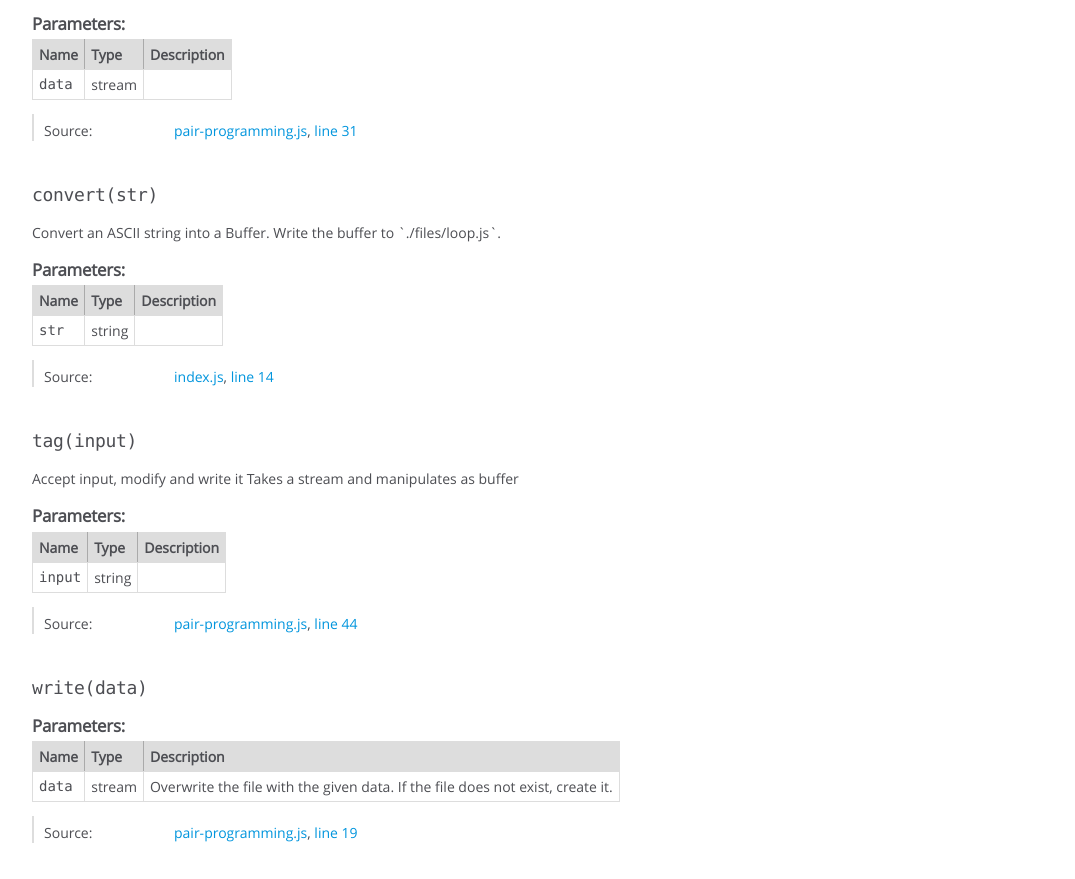
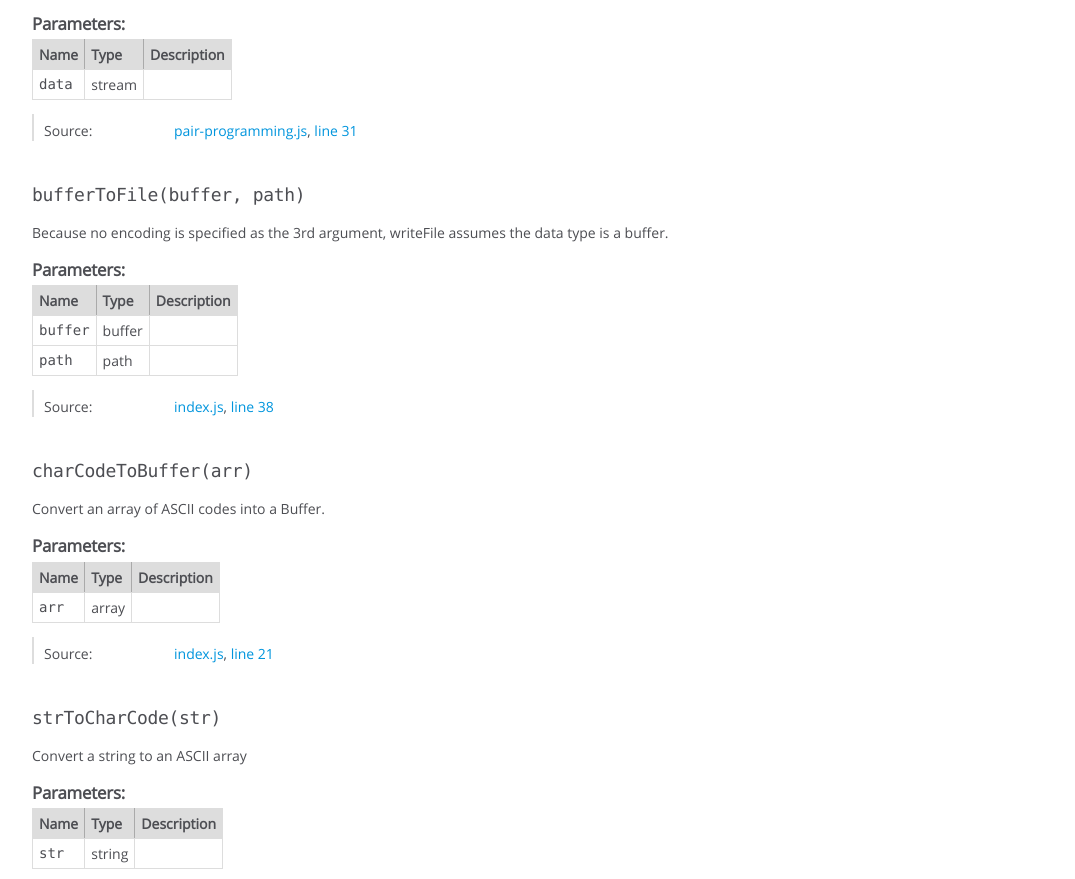
Before and after one commit to charmedsatyr-401-advanced-javascript/lab-04, a website: page docs/global.html in a window 1280 px wide. Shown: the part 286-1165 px from the top of the page, without its empty margins (0-1075 px from the left). Drawn offline with Linux system fonts and the light colour scheme.

Commit message:
Update jsdocs

```diff
--- a/docs/global.html
+++ b/docs/global.html
@@ -239,7 +239,7 @@
 
 
 
-    <h4 class="name" id="convert"><span class="type-signature"></span>convert<span class="signature">(str)</span><span class="type-signature"></span></h4>
+    <h4 class="name" id="bufferToFile"><span class="type-signature"></span>bufferToFile<span class="signature">(buffer, path)</span><span class="type-signature"></span></h4>
 
 
 
@@ -247,8 +247,301 @@
 
 
 <div class="description">
-    Convert an ASCII string into a Buffer.
-Write the buffer to `./files/loop.js`.
+    Because no encoding is specified as the 3rd argument, writeFile
+assumes the data type is a buffer.
+</div>
+
+
+
+
+
+
+
+
+
+    <h5>Parameters:</h5>
+
+
+<table class="params">
+    <thead>
+    <tr>
+
+        <th>Name</th>
+
+
+        <th>Type</th>
+
+
+
+
+
+        <th class="last">Description</th>
+    </tr>
+    </thead>
+
+    <tbody>
+
+
+        <tr>
+
+                <td class="name"><code>buffer</code></td>
+
+
+            <td class="type">
+
+
+<span class="param-type">buffer</span>
+
+
+
+            </td>
+
+
+
+
+
+            <td class="description last"></td>
+        </tr>
+
+
+
+        <tr>
+
+                <td class="name"><code>path</code></td>
+
+
+            <td class="type">
+
+
+<span class="param-type">path</span>
+
+
+
+            </td>
+
+
+
+
+
+            <td class="description last"></td>
+        </tr>
+
+
+    </tbody>
+</table>
+
+
+
+
+
+
+<dl class="details">
+
+
+
+
+
+
+
+
+
+
+
+
+
+
+
+
+
+
+
+
+
+
+
+
+
+
+    <dt class="tag-source">Source:</dt>
+    <dd class="tag-source"><ul class="dummy"><li>
+        <a href="index.js.html">index.js</a>, <a href="index.js.html#line38">line 38</a>
+    </li></ul></dd>
+
+
+
+
+
+
+
+</dl>
+
+
+
+
+
+
+
+
+
+
+
+
+
+
+
+
+
+
+
+
+
+
+
+
+    <h4 class="name" id="charCodeToBuffer"><span class="type-signature"></span>charCodeToBuffer<span class="signature">(arr)</span><span class="type-signature"></span></h4>
+
+
+
+
+
+
+<div class="description">
+    Convert an array of ASCII codes into a Buffer.
+</div>
+
+
+
+
+
+
+
+
+
+    <h5>Parameters:</h5>
+
+
+<table class="params">
+    <thead>
+    <tr>
+
+        <th>Name</th>
+
+
+        <th>Type</th>
+
+
+
+
+
+        <th class="last">Description</th>
+    </tr>
+    </thead>
+
+    <tbody>
+
+
+        <tr>
+
+                <td class="name"><code>arr</code></td>
+
+
+            <td class="type">
+
+
+<span class="param-type">array</span>
+
+
+
+            </td>
+
+
+
+
+
+            <td class="description last"></td>
+        </tr>
+
+
+    </tbody>
+</table>
+
+
+
+
+
+
+<dl class="details">
+
+
+
+
+
+
+
+
+
+
+
+
+
+
+
+
+
+
+
+
+
+
+
+
+
+
+    <dt class="tag-source">Source:</dt>
+    <dd class="tag-source"><ul class="dummy"><li>
+        <a href="index.js.html">index.js</a>, <a href="index.js.html#line21">line 21</a>
+    </li></ul></dd>
+
+
+
+
+
+
+
+</dl>
+
+
+
+
+
+
+
+
+
+
+
+
+
+
+
+
+
+
+
+
+
+
+
+
+    <h4 class="name" id="strToCharCode"><span class="type-signature"></span>strToCharCode<span class="signature">(str)</span><span class="type-signature"></span></h4>
+
+
+
+
+
+
+<div class="description">
+    Convert a string to an ASCII array
 </div>
 
 
@@ -341,7 +634,7 @@ Write the buffer to `./files/loop.js`.
 
     <dt class="tag-source">Source:</dt>
     <dd class="tag-source"><ul class="dummy"><li>
-        <a href="index.js.html">index.js</a>, <a href="index.js.html#line14">line 14</a>
+        <a href="index.js.html">index.js</a>, <a href="index.js.html#line9">line 9</a>
     </li></ul></dd>
 
 
@@ -653,13 +946,13 @@ If the file does not exist, create it.</td>
 </div>
 
 <nav>
-    <h2><a href="index.html">Home</a></h2><h3>Global</h3><ul><li><a href="global.html#append">append</a></li><li><a href="global.html#convert">convert</a></li><li><a href="global.html#tag">tag</a></li><li><a href="global.html#write">write</a></li></ul>
+    <h2><a href="index.html">Home</a></h2><h3>Global</h3><ul><li><a href="global.html#append">append</a></li><li><a href="global.html#bufferToFile">bufferToFile</a></li><li><a href="global.html#charCodeToBuffer">charCodeToBuffer</a></li><li><a href="global.html#strToCharCode">strToCharCode</a></li><li><a href="global.html#tag">tag</a></li><li><a href="global.html#write">write</a></li></ul>
 </nav>
 
 <br class="clear">
 
 <footer>
-    Documentation generated by <a href="https://github.com/jsdoc3/jsdoc">JSDoc 3.5.5</a> on Fri Mar 22 2019 00:26:23 GMT-0700 (Pacific Daylight Time)
+    Documentation generated by <a href="https://github.com/jsdoc3/jsdoc">JSDoc 3.5.5</a> on Fri Mar 22 2019 10:13:47 GMT-0700 (Pacific Daylight Time)
 </footer>
 
 <script> prettyPrint(); </script>
```
Also changed, not shown: docs/index.html (+2 -2 lines), docs/index.js.html (+31 -22 lines), docs/pair-programming.js.html (+9 -4 lines).
